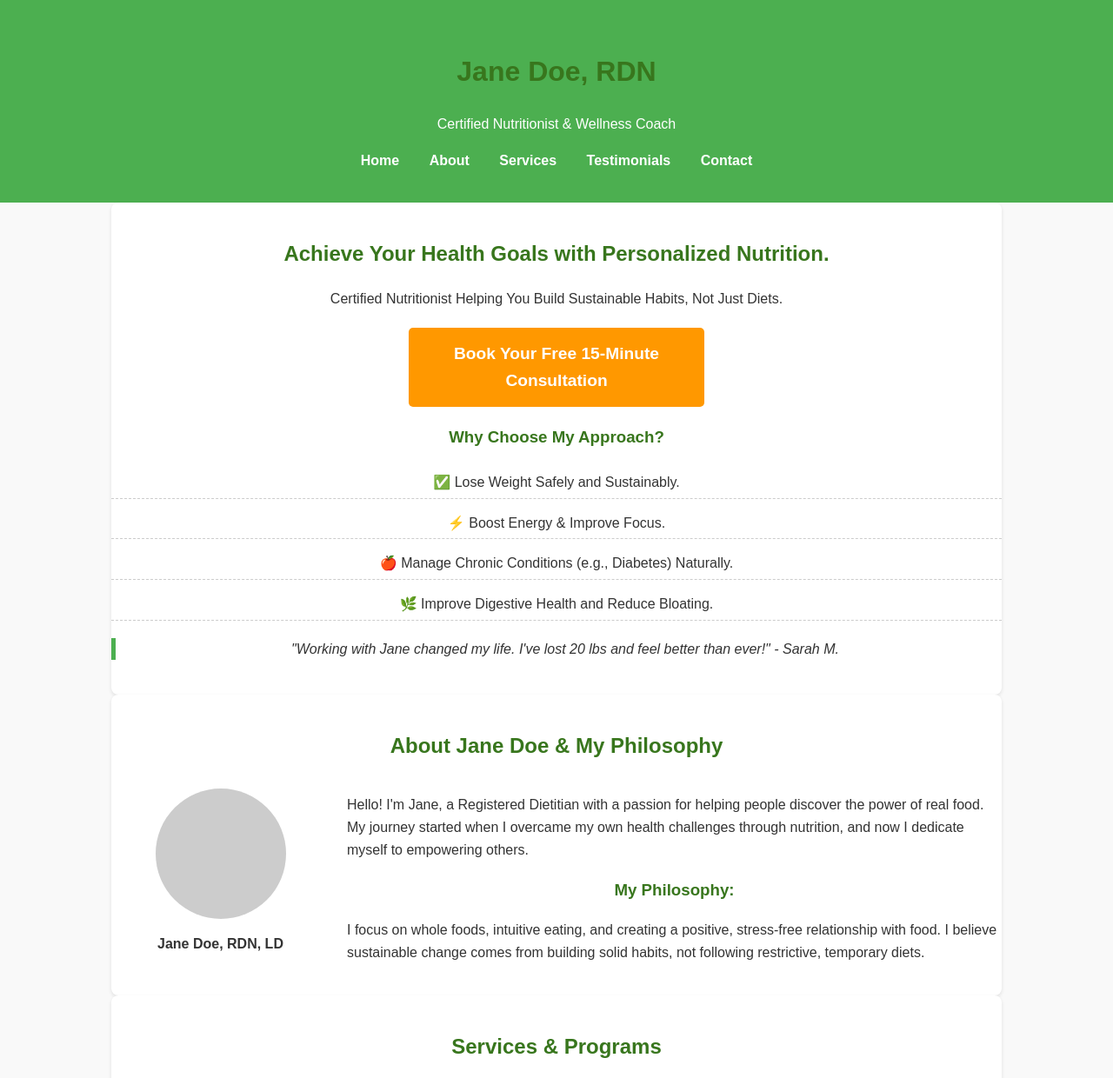
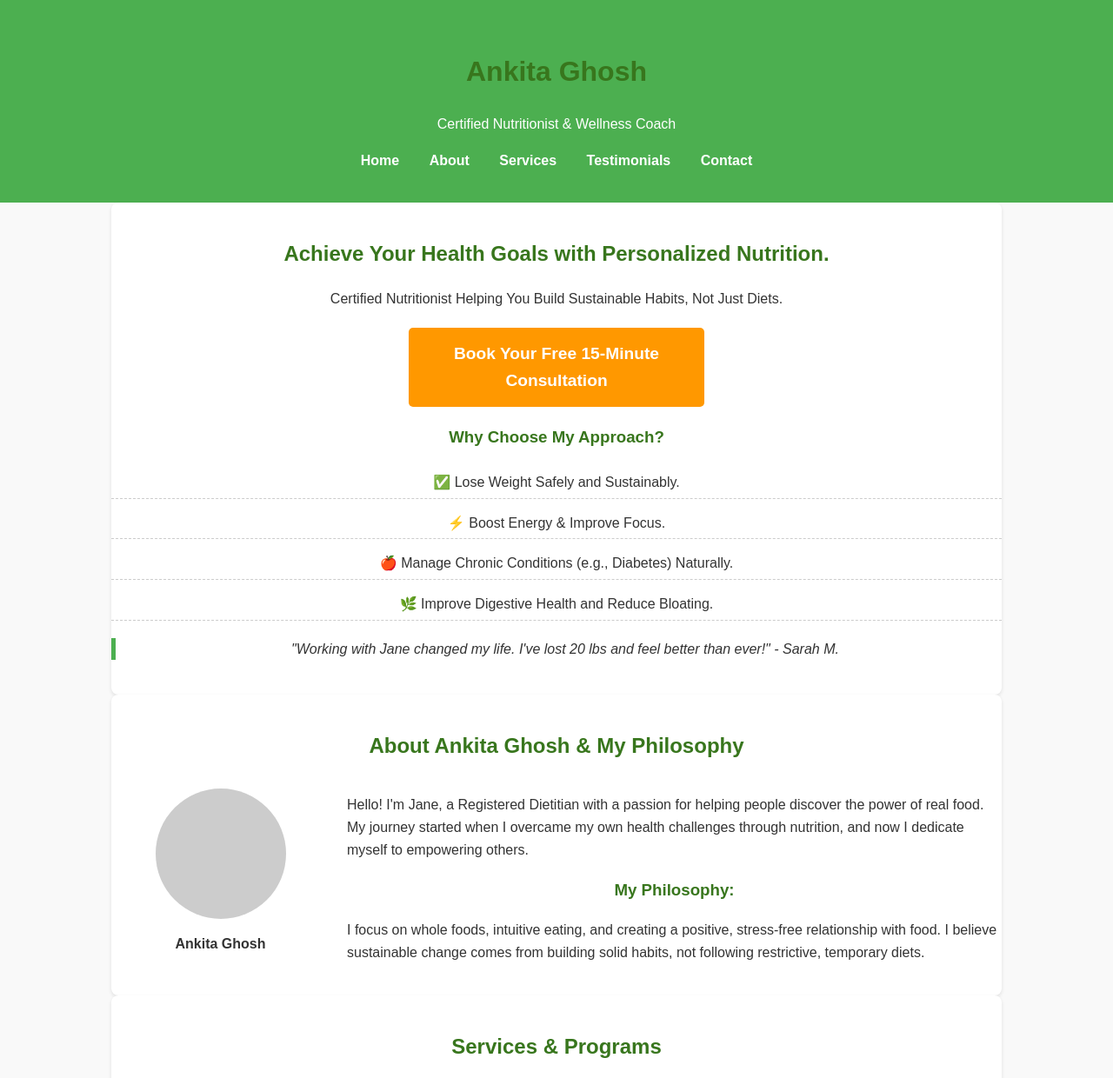
Before and after one commit to avishek-halder/healthy-inside, a plain HTML site: page index.html in a window 1280 px wide. Shown: the top 1240 px of the page at 87% size. Drawn offline with Linux system fonts and the light colour scheme.

Commit message:
all name has been change

```diff
--- a/index.html
+++ b/index.html
@@ -120,7 +120,7 @@
 
     <header>
         <div class="container">
-            <h1>Jane Doe, RDN</h1>
+            <h1>Ankita Ghosh</h1>
             <p>Certified Nutritionist & Wellness Coach</p>
             <nav>
                 <a href="#home">Home</a>
@@ -151,13 +151,13 @@
     </section>
 
     <section id="about" class="container">
-        <h2>About Jane Doe & My Philosophy</h2>
+        <h2>About Ankita Ghosh & My Philosophy</h2>
         <div style="display: flex; gap: 20px; align-items: center;">
             <div style="flex: 1; text-align: center;">
                 <div
                     style="width: 150px; height: 150px; background-color: #ccc; border-radius: 50%; margin: 0 auto; line-height: 150px;">
                 </div>
-                <p><strong>Jane Doe, RDN, LD</strong></p>
+                <p><strong>Ankita Ghosh</strong></p>
             </div>
             <div style="flex: 3;">
                 <p>Hello! I'm Jane, a Registered Dietitian with a passion for helping people discover the power of real
```
